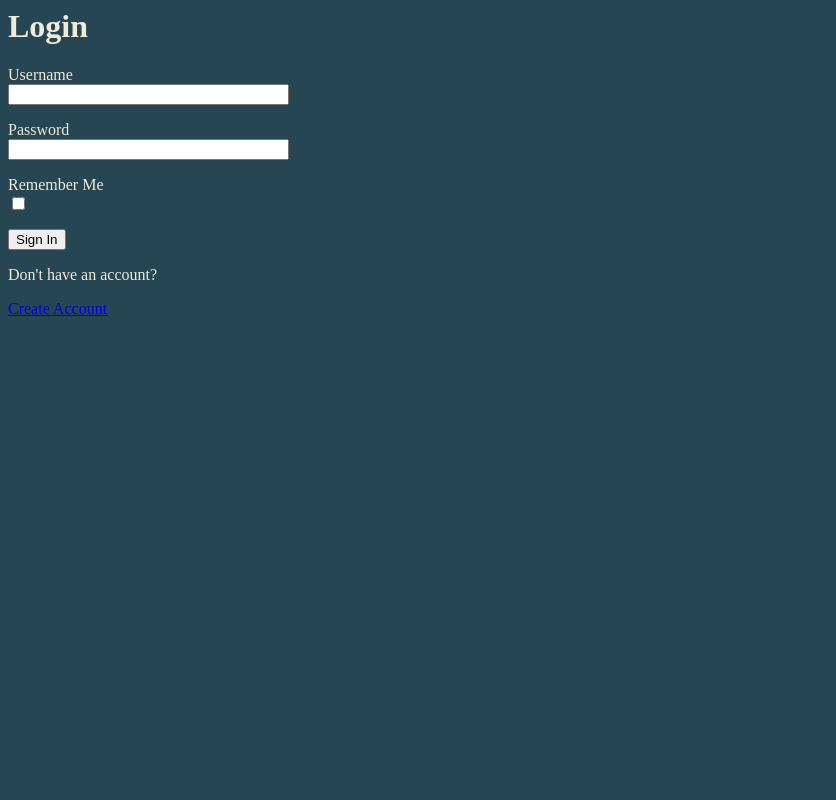
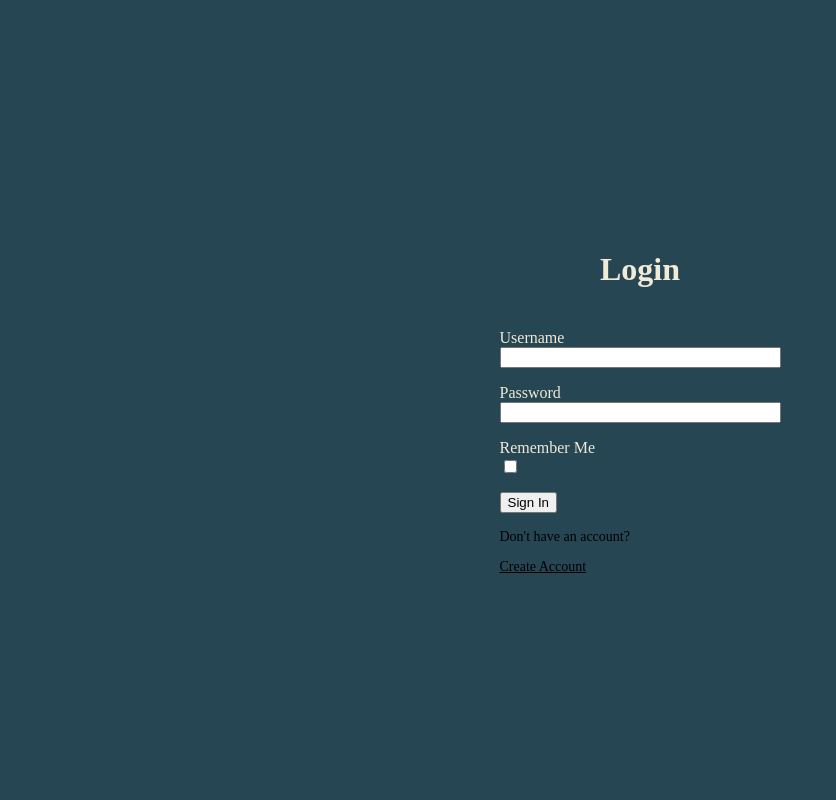
Before and after one commit to nLargo/cmpe131_team7_project, a Flask app: page / in a window 1280 px wide. Shown: the whole page, without its empty margins (0-836 px from the left). Run offline with Flask 3, Linux system fonts and the light colour scheme.

Commit message:
Update login.html

```diff
--- a/app/templates/login.html
+++ b/app/templates/login.html
@@ -1,8 +1,35 @@
 {% extends "base.html"%}
 
 {% block content %}
-<h1>Login</h1>
+<!DOCTYPE html>
+<html lang="en">
+<head>
+    <meta charset="UTF-8">
+    <meta name="viewport" content="width=device-width, initial-scale=1.0">
+    <title>Centered Text</title>
+    <style>
+        body {
+            display: flex;
+            align-items: center;
+            justify-content: center;
+            margin: 0;
+        }
+
+        .centered-text {
+            text-align: center;
+            padding: 20px;
+            border-radius: 8px;
+        }
+
+        .small-text {
+            font-size: 14px; /* You can adjust the size as needed */
+            color: black;
+        }
+    </style>
+</head>
+
 <form action="" method="POST" novalidate>
+   <h1 class="centered-text">Login</h1>
     {{form.hidden_tag()}}
     <p> {{form.username.label}} <br>
        {{form.username(size=32)}}</p>
@@ -16,8 +43,9 @@
     <p>{{form.submit()}}</p>
 
     <body>
-      <p>Don't have an account?</p>
-      <a href="createaccount"> Create Account</a>
+      <p class="small-text">Don't have an account?</p>
+      <a href="createaccount" class="small-text"> Create Account</a>
     </body>
 </form>
+
 {% endblock %}
```
